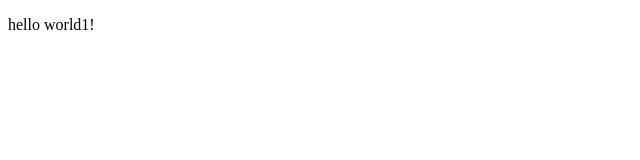
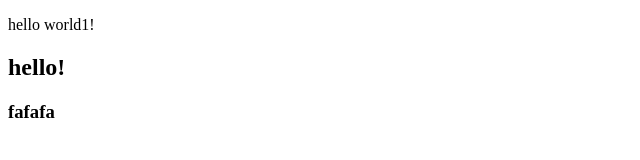
Before and after one commit to semstyle07/project, a plain HTML site: page index.html in a window 1280 px wide. Shown: the whole page, without its empty margins (0-640 px from the left). Drawn offline with Linux system fonts and the light colour scheme.

Commit message:
first commit

```diff
--- a/index.html
+++ b/index.html
@@ -9,6 +9,8 @@
 <body>
 
 <p>hello world1!</p>
+<h2>hello!</h2>
+<h3>fafafa</h3>
 <script>
 alert(1);
 </script>
```
Also changed, not shown: style.css (added).
